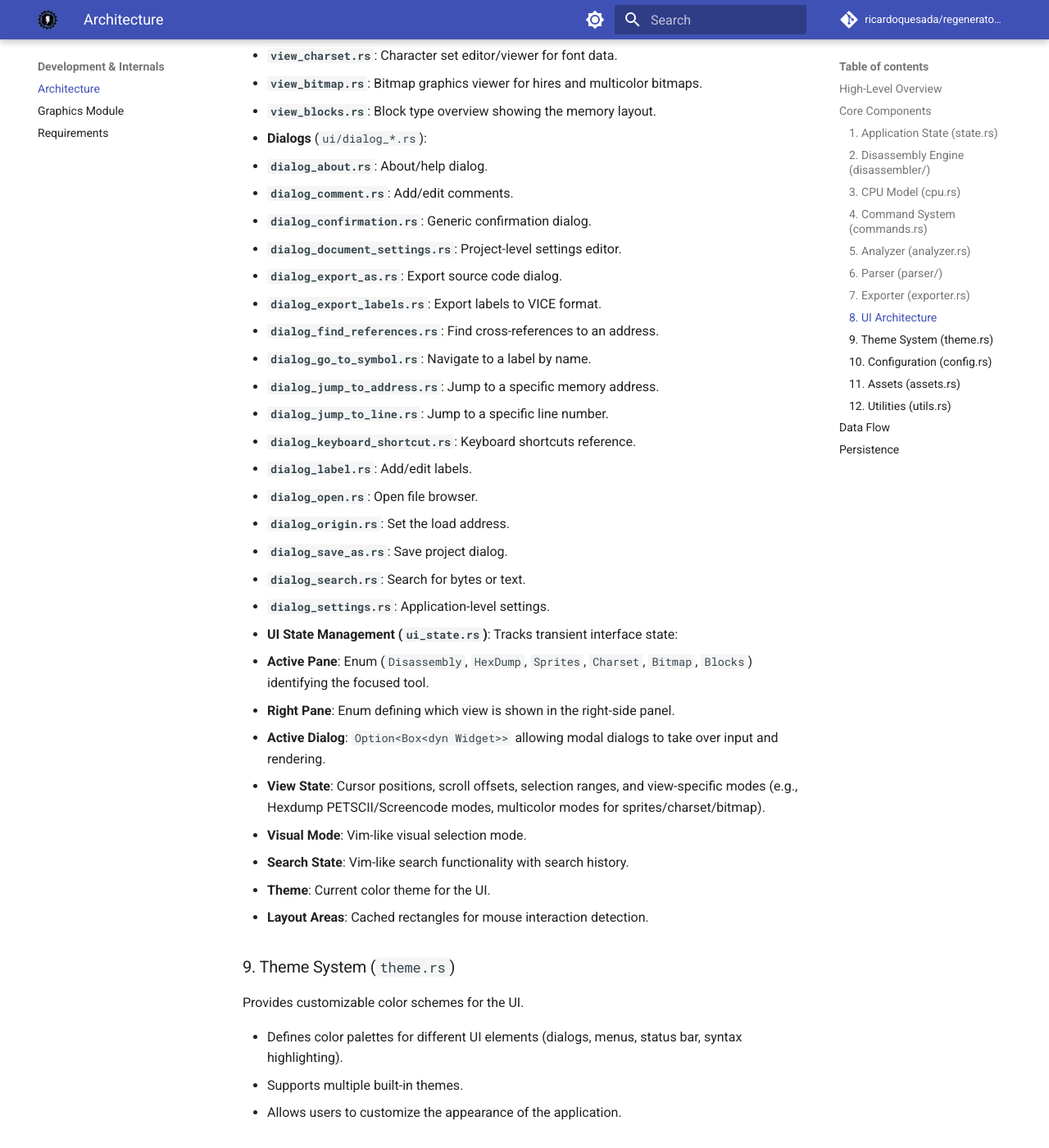
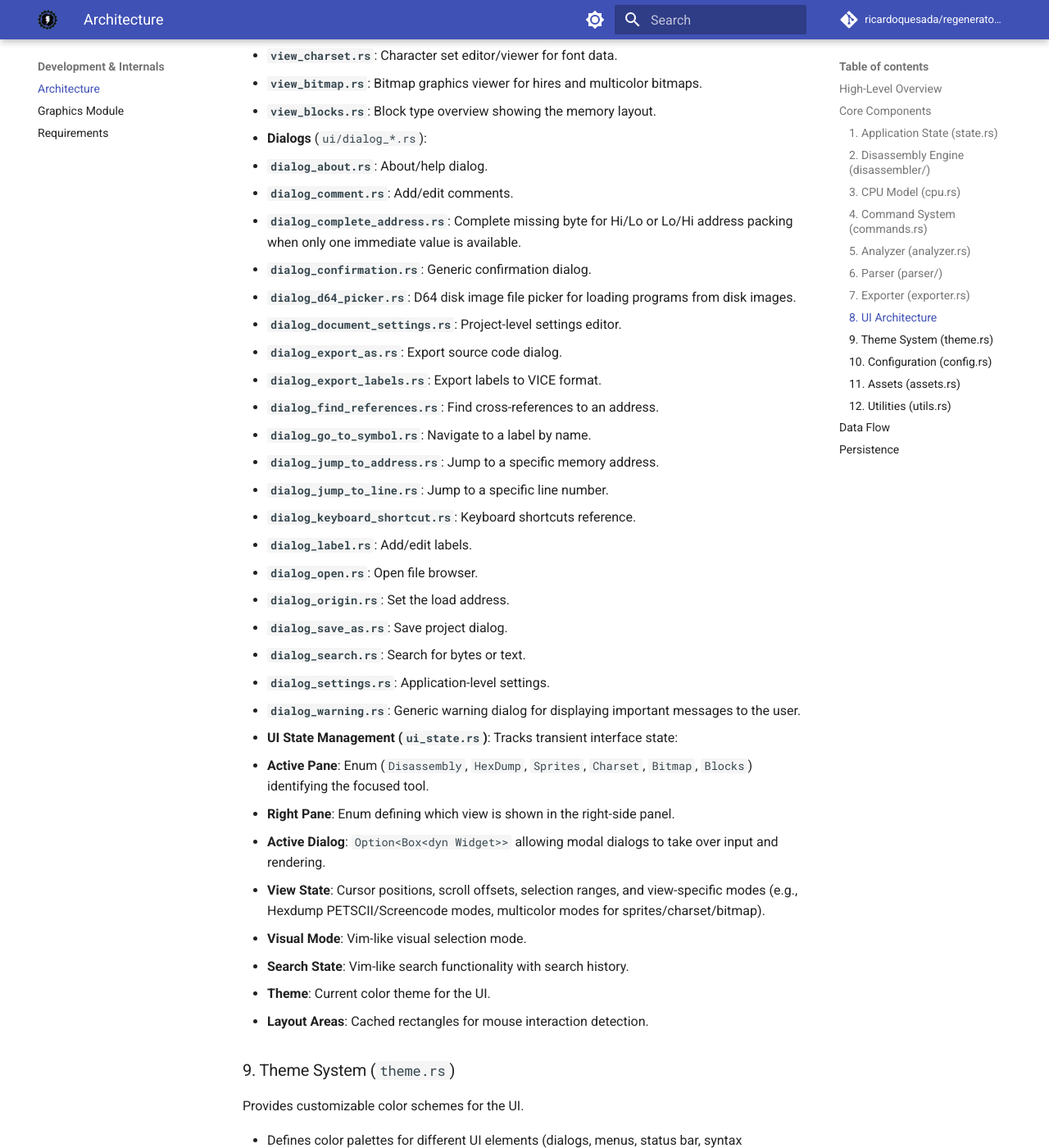
Before and after one commit to ricardoquesada/regenerator2000, an MkDocs documentation site: the page built from docs/architecture.md, in a window 1280 px wide and 1400 px high, scrolled down 4424 px. Shown: the whole window at 82% size. Built offline with MkDocs 1.6.1 and Material for MkDocs 9.7.7, drawn with Linux system fonts in a browser that asks for light colours; comment, search, counter and statistics services are not loaded.

Commit message:
missing dialogs in architecture

```diff
--- a/docs/architecture.md
+++ b/docs/architecture.md
@@ -138,7 +138,9 @@ The UI is built on `crossterm` and `ratatui` with a custom `Widget` trait abstra
 - **Dialogs** (`ui/dialog_*.rs`):
   - **`dialog_about.rs`**: About/help dialog.
   - **`dialog_comment.rs`**: Add/edit comments.
+  - **`dialog_complete_address.rs`**: Complete missing byte for Hi/Lo or Lo/Hi address packing when only one immediate value is available.
   - **`dialog_confirmation.rs`**: Generic confirmation dialog.
+  - **`dialog_d64_picker.rs`**: D64 disk image file picker for loading programs from disk images.
   - **`dialog_document_settings.rs`**: Project-level settings editor.
   - **`dialog_export_as.rs`**: Export source code dialog.
   - **`dialog_export_labels.rs`**: Export labels to VICE format.
@@ -153,6 +155,7 @@ The UI is built on `crossterm` and `ratatui` with a custom `Widget` trait abstra
   - **`dialog_save_as.rs`**: Save project dialog.
   - **`dialog_search.rs`**: Search for bytes or text.
   - **`dialog_settings.rs`**: Application-level settings.
+  - **`dialog_warning.rs`**: Generic warning dialog for displaying important messages to the user.
 
 - **UI State Management (`ui_state.rs`)**:
   Tracks transient interface state:
```
